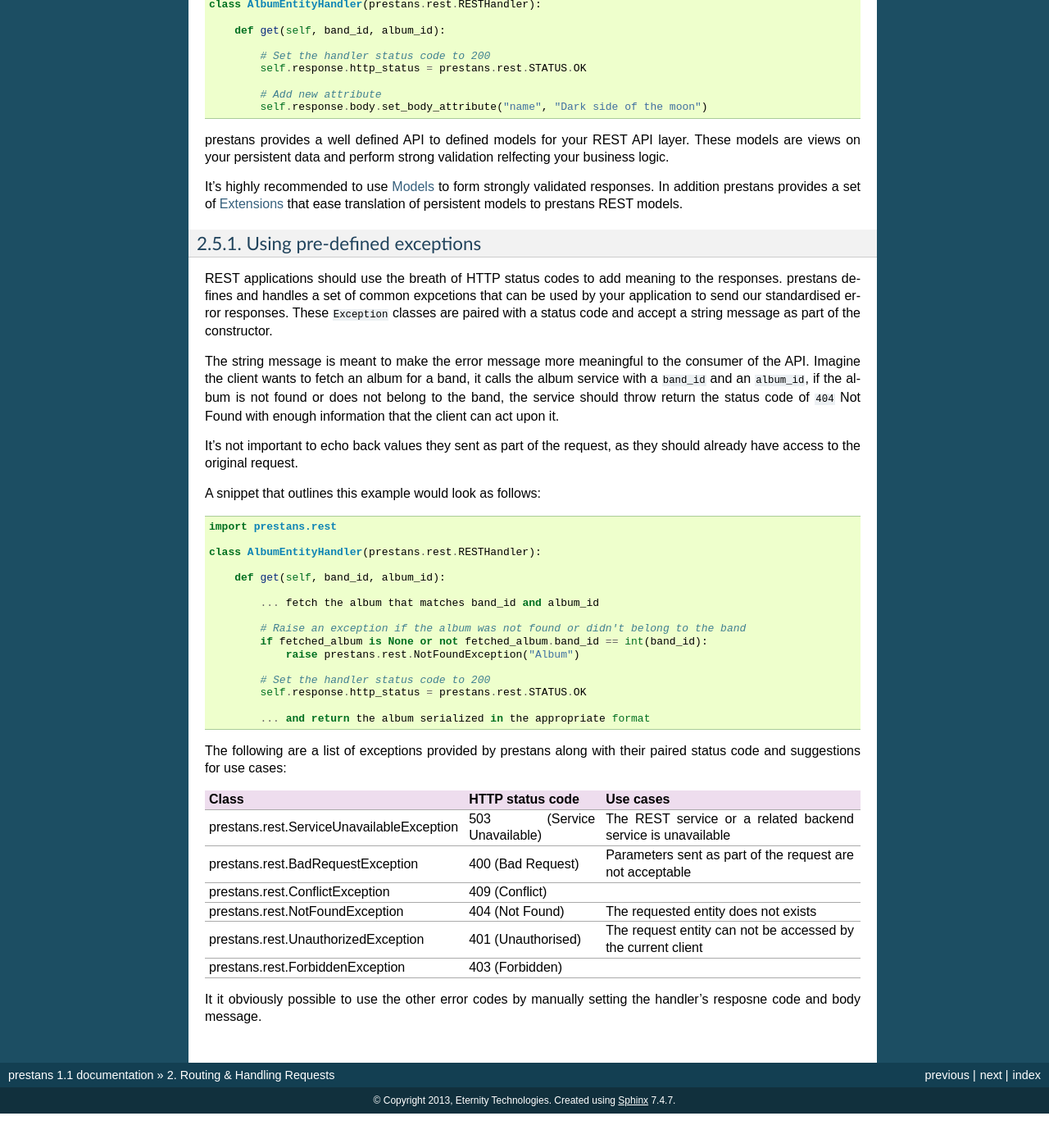
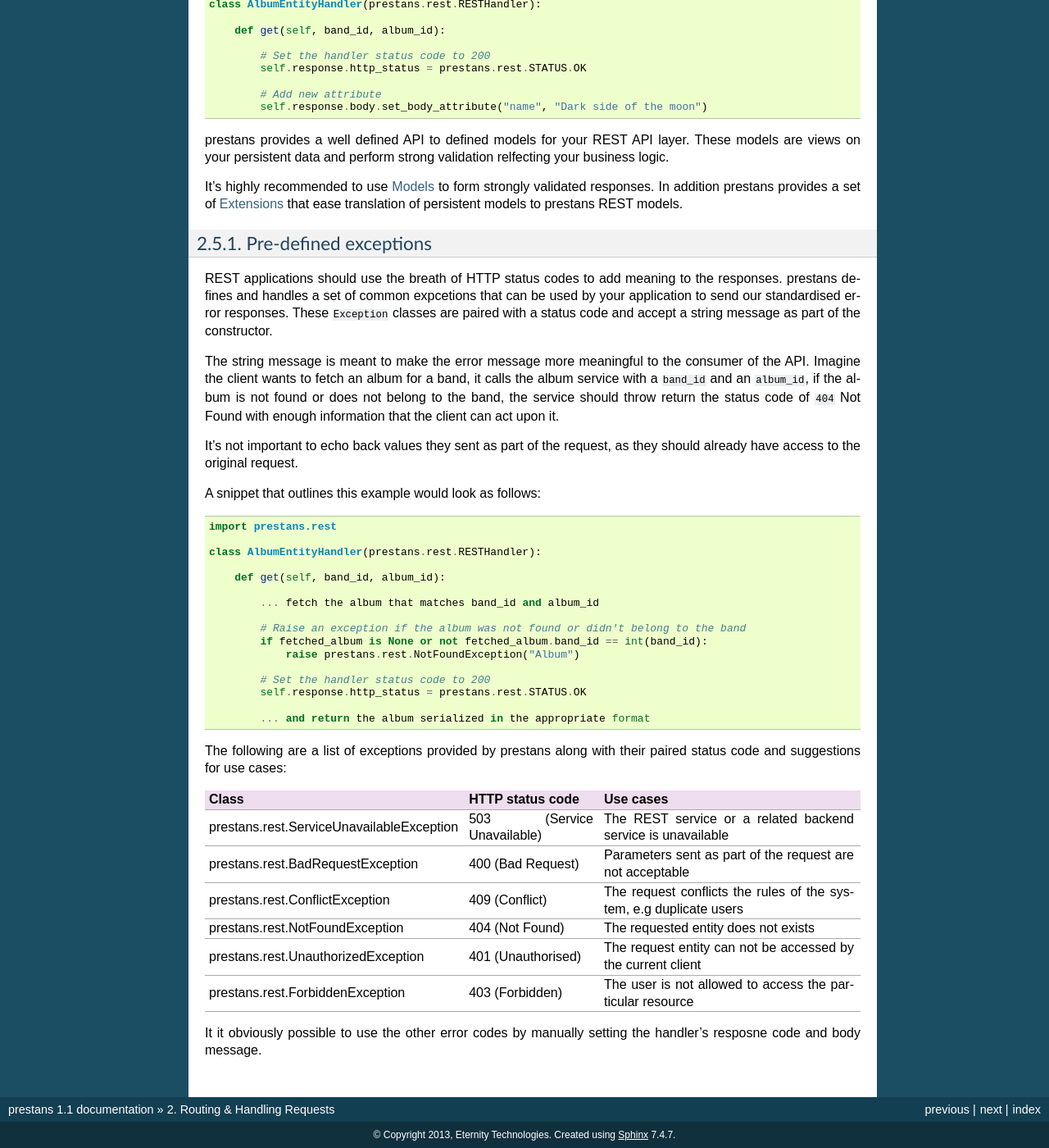
Before and after one commit to anomaly/prestans-docs, a Sphinx documentation site: the page built from source/handlers.rst, in a window 1280 px wide and 1400 px high, scrolled down 4006 px. Shown: the whole window at 82% size. Built offline with Sphinx 7.4.7, drawn with Linux system fonts in a browser that asks for light colours; before the commit the page ends 5364 px from its top, so only the background shows below that; some of the changed text lies outside the part shown.

Commit message:
Typo fixes, updated quickstart install notes

```diff
--- a/source/handlers.rst
+++ b/source/handlers.rst
@@ -199,8 +199,8 @@ prestans provides a well defined API to defined models for your REST API layer.
 
 It's highly recommended to use :doc:`models` to form strongly validated responses. In addition prestans provides a set of :doc:`ext` that ease translation of persistent models to prestans REST models.
 
-Using pre-defined exceptions
-----------------------------
+Pre-defined exceptions
+----------------------
 
 REST applications should use the breath of HTTP status codes to add meaning to the responses. prestans defines and handles a set of common expcetions that can be used by your application to send our standardised error responses. These ``Exception`` classes are paired with a status code and accept a string message as part of the constructor.
 
@@ -232,20 +232,20 @@ A snippet that outlines this example would look as follows:
 
 The following are a list of exceptions provided by prestans along with their paired status code and suggestions for use cases:
 
-+-------------------------------------------+---------------------------+------------------------------------------------------------------+
-| Class                                     | HTTP status code          | Use cases                                                        |
-+===========================================+===========================+==================================================================+
-| prestans.rest.ServiceUnavailableException | 503 (Service Unavailable) | The REST service or a related backend service is unavailable     |
-+-------------------------------------------+---------------------------+------------------------------------------------------------------+
-| prestans.rest.BadRequestException         | 400 (Bad Request)         | Parameters sent as part of the request are not acceptable        |
-+-------------------------------------------+---------------------------+------------------------------------------------------------------+
-| prestans.rest.ConflictException           | 409 (Conflict)            |                                                                  |
-+-------------------------------------------+---------------------------+------------------------------------------------------------------+
-| prestans.rest.NotFoundException           | 404 (Not Found)           | The requested entity does not exists                             |
-+-------------------------------------------+---------------------------+------------------------------------------------------------------+
-| prestans.rest.UnauthorizedException       | 401 (Unauthorised)        | The request entity can not be accessed by the current client     |
-+-------------------------------------------+---------------------------+------------------------------------------------------------------+
-| prestans.rest.ForbiddenException          | 403 (Forbidden)           |                                                                  |
-+-------------------------------------------+---------------------------+------------------------------------------------------------------+
++-------------------------------------------+---------------------------+--------------------------------------------------------------------+
+| Class                                     | HTTP status code          | Use cases                                                          |
++===========================================+===========================+====================================================================+
+| prestans.rest.ServiceUnavailableException | 503 (Service Unavailable) | The REST service or a related backend service is unavailable       |
++-------------------------------------------+---------------------------+--------------------------------------------------------------------+
+| prestans.rest.BadRequestException         | 400 (Bad Request)         | Parameters sent as part of the request are not acceptable          |
++-------------------------------------------+---------------------------+--------------------------------------------------------------------+
+| prestans.rest.ConflictException           | 409 (Conflict)            | The request conflicts the rules of the system, e.g duplicate users |
++-------------------------------------------+---------------------------+--------------------------------------------------------------------+
+| prestans.rest.NotFoundException           | 404 (Not Found)           | The requested entity does not exists                               |
++-------------------------------------------+---------------------------+--------------------------------------------------------------------+
+| prestans.rest.UnauthorizedException       | 401 (Unauthorised)        | The request entity can not be accessed by the current client       |
++-------------------------------------------+---------------------------+--------------------------------------------------------------------+
+| prestans.rest.ForbiddenException          | 403 (Forbidden)           | The user is not allowed to access the particular resource          |
++-------------------------------------------+---------------------------+--------------------------------------------------------------------+
 
 It it obviously possible to use the other error codes by manually setting the handler's resposne code and body message.
--- a/source/index.rst
+++ b/source/index.rst
@@ -8,7 +8,7 @@ prestans, a Python REST micro-framework
 
 prestans is a WSGI (`PEP-333 <http://www.python.org/dev/peps/pep-0333/>`_) complaint micro-framework that allows you to rapidly build quality REST services by introducing a pattern of models, parsers and handlers and in turn taking care of boilerplate code. prestans is aimed towards turly Ajax applications where the client side is completely written in JavaScript using toolkits like `Google Closure <https://developers.google.com/closure/>`_.
 
-prestans is currently hosted on `Google Code <http://prestans.googlecode.com>`_ and distributed under the terms defined by the `New BSD license <http://opensource.org/licenses/bsd-license.php>`_. A list of current downloads is `available here <https://code.google.com/p/prestans/downloads/list>`_.  prestans is also available via `PyPI <http://pypi.python.org>`_.
+prestans is currently hosted on `Github <http://github.com/prestans>`_ and distributed under the terms defined by the `New BSD license <http://opensource.org/licenses/bsd-license.php>`_. A list of current downloads is `available here <https://github.com/prestans/prestans/tags>`_.  We highly recommend using `PyPI <http://pypi.python.org>`_ to install prestans.
 
 .. toctree::
    :numbered:
```
Also changed, not shown: other parts of source/handlers.rst (+1 -1 lines), source/quickstart.rst (+9 -2 lines).
